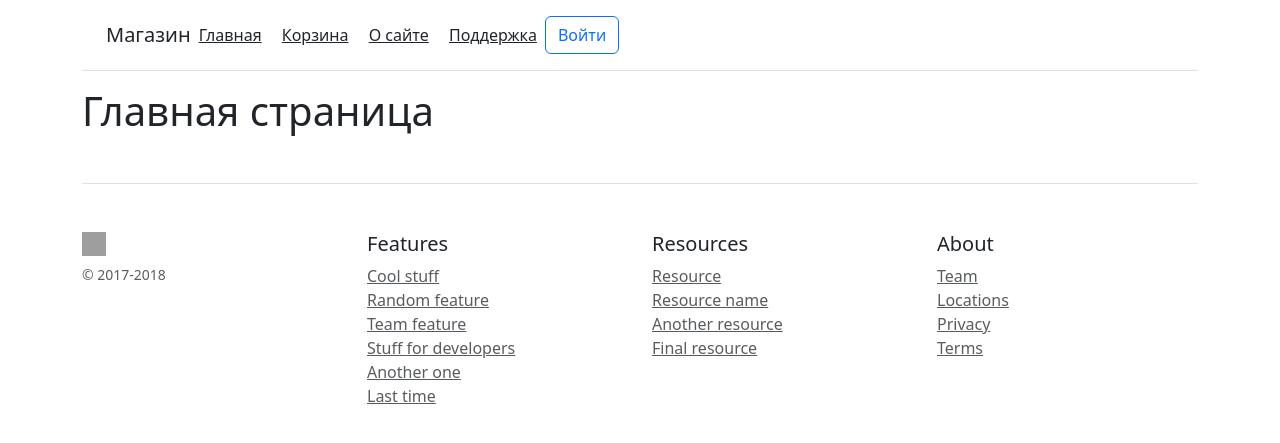
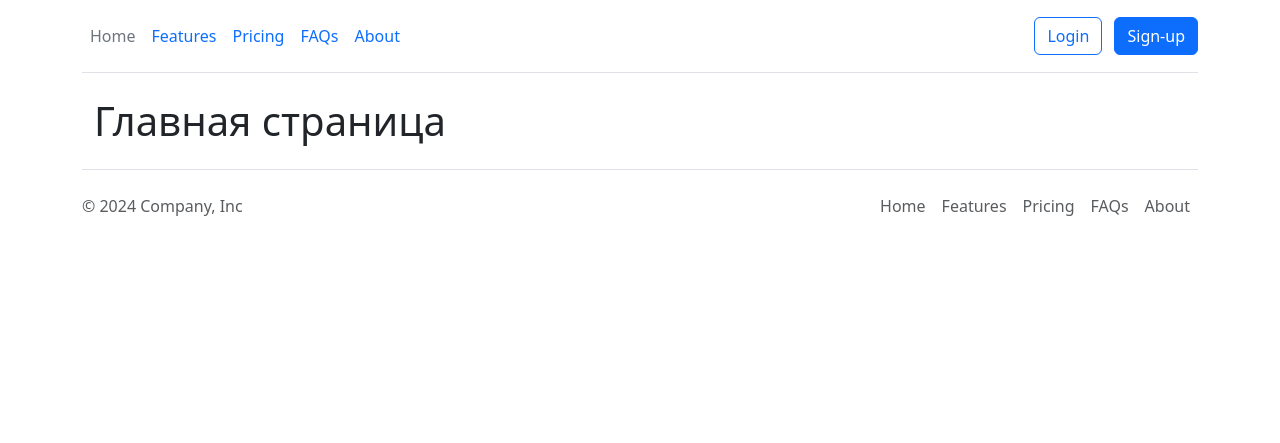
Before and after one commit to DomiStjls/SAD-ETP, a Flask app: page / in a window 1280 px wide. Shown: the top 443 px of the page. Run offline with Flask 3, Linux system fonts and the light colour scheme; some libraries are stand-ins or nearby versions; grey boxes are pictures that could not be loaded.

Commit message:
base.html

```diff
--- a/templates/base.html
+++ b/templates/base.html
@@ -4,84 +4,42 @@
     <meta charset="utf-8">
     <meta name="viewport" content="width=device-width, initial-scale=1">
     <title>{{title}}</title>
-    <link href="https://cdn.jsdelivr.net/npm/bootstrap@5.3.2/dist/css/bootstrap.min.css" rel="stylesheet" integrity="sha384-T3c6CoIi6uLrA9TneNEoa7RxnatzjcDSCmG1MXxSR1GAsXEV/Dwwykc2MPK8M2HN" crossorigin="anonymous">
-
+    <link href="https://cdn.jsdelivr.net/npm/bootstrap@5.3.3/dist/css/bootstrap.min.css" rel="stylesheet"
+          integrity="sha384-QWTKZyjpPEjISv5WaRU9OFeRpok6YctnYmDr5pNlyT2bRjXh0JMhjY6hW+ALEwIH" crossorigin="anonymous">
 </head>
+<body>
+<div class="container">
+    <header class="d-flex flex-wrap align-items-center justify-content-center justify-content-md-between py-3 mb-4 border-bottom">
 
 
+        <ul class="nav col-12 col-md-auto mb-2 justify-content-center mb-md-0">
+          <li><a href="#" class="nav-link px-2 link-secondary">Home</a></li>
+          <li><a href="#" class="nav-link px-2">Features</a></li>
+          <li><a href="#" class="nav-link px-2">Pricing</a></li>
+          <li><a href="#" class="nav-link px-2">FAQs</a></li>
+          <li><a href="#" class="nav-link px-2">About</a></li>
+        </ul>
 
-<main role="main" class="container">
+        <div class="col-md-3 text-end">
+          <button type="button" class="btn btn-outline-primary me-2">Login</button>
+          <button type="button" class="btn btn-primary">Sign-up</button>
+        </div>
+      </header>
 
+    <main role="main" class="container">
+        {% block content %}{% endblock %}
+    </main>
 
+    <footer class="d-flex flex-wrap justify-content-between align-items-center py-3 my-4 border-top">
+        <p class="col-md-4 mb-0 text-body-secondary">© 2024 Company, Inc</p>
+        <ul class="nav col-md-4 justify-content-end">
+          <li class="nav-item"><a href="#" class="nav-link px-2 text-body-secondary">Home</a></li>
+          <li class="nav-item"><a href="#" class="nav-link px-2 text-body-secondary">Features</a></li>
+          <li class="nav-item"><a href="#" class="nav-link px-2 text-body-secondary">Pricing</a></li>
+          <li class="nav-item"><a href="#" class="nav-link px-2 text-body-secondary">FAQs</a></li>
+          <li class="nav-item"><a href="#" class="nav-link px-2 text-body-secondary">About</a></li>
+        </ul>
+      </footer>
+</div>
 </body>
-<header>
-<div class="d-flex flex-column flex-md-row align-items-center p-3 px-md-4 mb-3 bg-white border-bottom box-shadow">
-      <h5 class="my-0 mr-md-auto font-weight-normal">Магазин</h5>
-      <nav class="my-2 my-md-0 mr-md-3">
-        <a class="p-2 text-dark" href="/">Главная</a>
-        <a class="p-2 text-dark" href="#">Корзина</a>
-        <a class="p-2 text-dark" href='/about'>О сайте</a>
-        <a class="p-2 text-dark" href="#">Поддержка</a>
-      </nav>
-      <a class="btn btn-outline-primary" href="#">Войти</a>
-    </div>
-    </header>
-{% block content %}{% endblock %}
-
-      <footer class="pt-4 my-md-5 pt-md-5 border-top">
-        <div class="row">
-          <div class="col-12 col-md">
-            <img class="mb-2" src="https://getbootstrap.com/docs/4.0/assets/brand/bootstrap-solid.svg" alt="" width="24" height="24">
-            <small class="d-block mb-3 text-muted">&copy; 2017-2018</small>
-          </div>
-          <div class="col-6 col-md">
-            <h5>Features</h5>
-            <ul class="list-unstyled text-small">
-              <li><a class="text-muted" href="#">Cool stuff</a></li>
-              <li><a class="text-muted" href="#">Random feature</a></li>
-              <li><a class="text-muted" href="#">Team feature</a></li>
-              <li><a class="text-muted" href="#">Stuff for developers</a></li>
-              <li><a class="text-muted" href="#">Another one</a></li>
-              <li><a class="text-muted" href="#">Last time</a></li>
-            </ul>
-          </div>
-          <div class="col-6 col-md">
-            <h5>Resources</h5>
-            <ul class="list-unstyled text-small">
-              <li><a class="text-muted" href="#">Resource</a></li>
-              <li><a class="text-muted" href="#">Resource name</a></li>
-              <li><a class="text-muted" href="#">Another resource</a></li>
-              <li><a class="text-muted" href="#">Final resource</a></li>
-            </ul>
-          </div>
-          <div class="col-6 col-md">
-            <h5>About</h5>
-            <ul class="list-unstyled text-small">
-              <li><a class="text-muted" href="#">Team</a></li>
-              <li><a class="text-muted" href="#">Locations</a></li>
-              <li><a class="text-muted" href="#">Privacy</a></li>
-              <li><a class="text-muted" href="#">Terms</a></li>
-            </ul>
-          </div>
-        </div>
-      </footer>
-    </div>
-
-
-
-    <script src="https://code.jquery.com/jquery-3.2.1.slim.min.js" integrity="sha384-KJ3o2DKtIkvYIK3UENzmM7KCkRr/rE9/Qpg6aAZGJwFDMVNA/GpGFF93hXpG5KkN" crossorigin="anonymous"></script>
-    <script>window.jQuery || document.write('<script src="../../assets/js/vendor/jquery-slim.min.js"><\/script>')</script>
-    <script src="../../assets/js/vendor/popper.min.js"></script>
-    <script src="../../dist/js/bootstrap.min.js"></script>
-    <script src="../../assets/js/vendor/holder.min.js"></script>
-    <script>
-      Holder.addTheme('thumb', {
-        bg: '#55595c',
-        fg: '#eceeef',
-        text: 'Thumbnail'
-      });
-    </script>
-
-</body>
-</main>
 </html>
```
Also changed, not shown: templates/style.css (deleted, +0 -272 lines).
